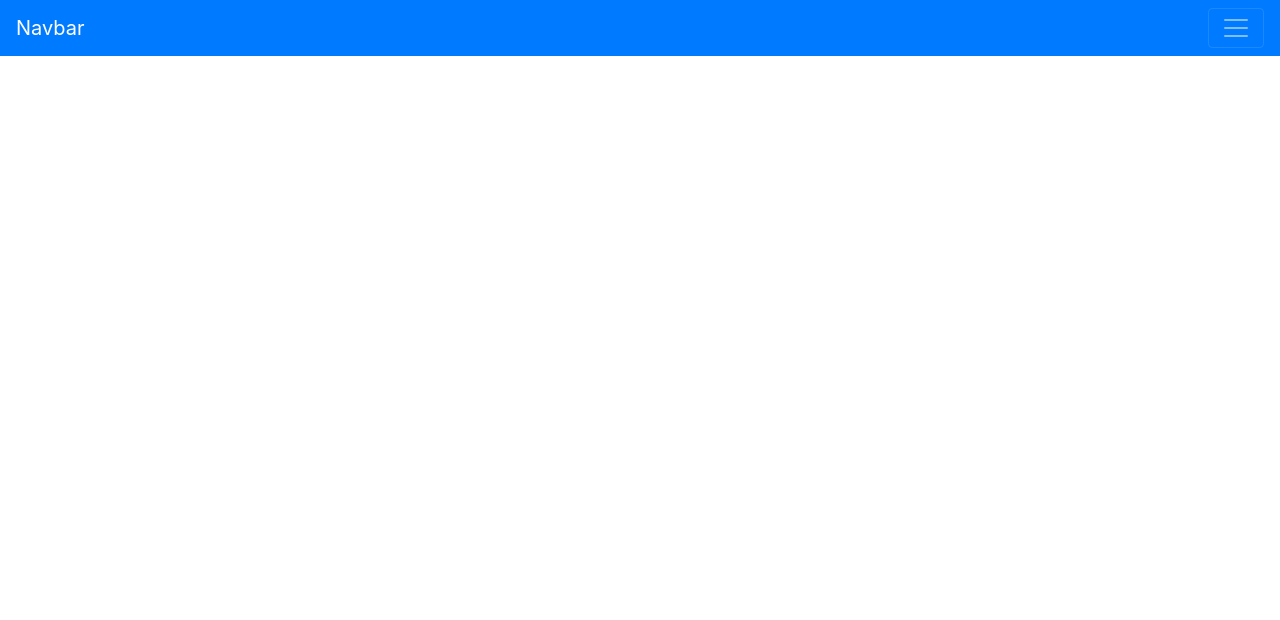
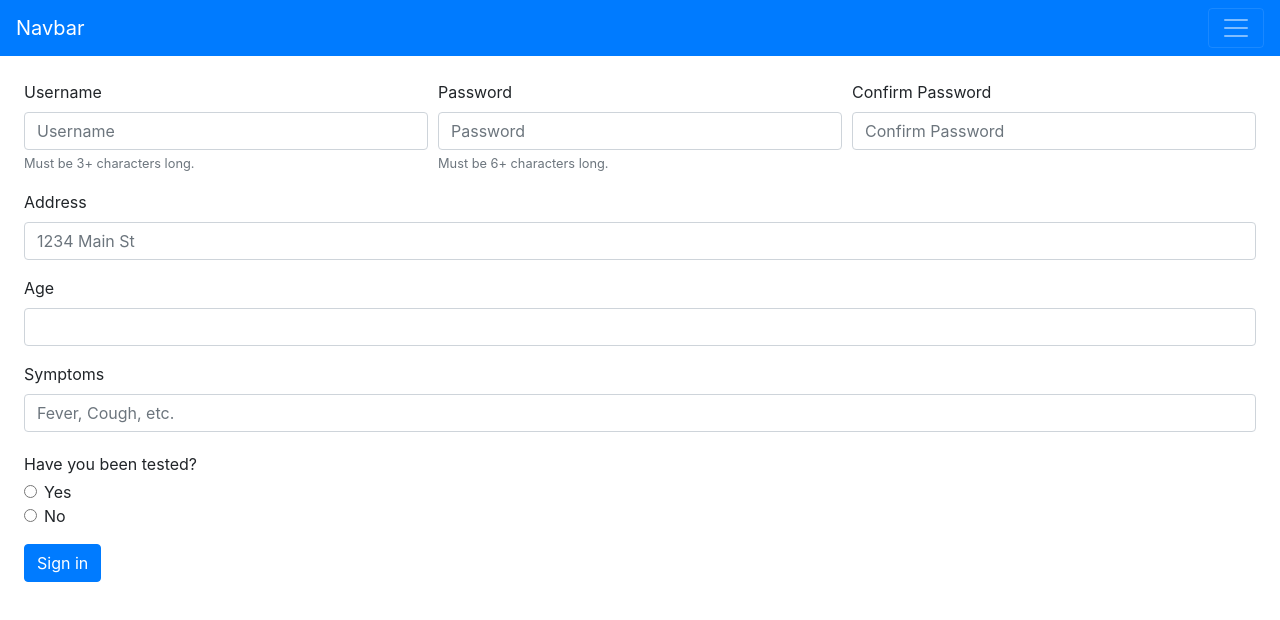
Before and after one commit to MLH-Fellowship/ttp-team-2, a React (Create React App) app: page /signup in a window 1280 px wide. Shown: the top 620 px of the page. Built offline with nearby package versions, Linux system fonts and the light colour scheme; what google-maps-react would draw is missing.

Commit message:
added signup container and view and the store

```diff
--- /dev/null
+++ b/src/components/containers/SignUpContainer.js
@@ -0,0 +1,84 @@
+import React, { Component } from "react";
+import SignUpView from "../views/SignUpView";
+import { connect } from "react-redux";
+import { signUpThunk } from "../../thunks";
+
+class SignUpContainer extends Component {
+    constructor(props) {
+        super(props);
+        this.state = {
+            username: "",
+            password: "",
+            confirmPassword: "",
+            isValidPassword: false,
+            address: "",
+            age: 0,
+            symptoms: "",
+            tested: false,
+            errors: {},
+        };
+    }
+
+    handleChange = (event) => {
+        this.setState({ [event.target.name]: event.target.value }/*, this.validatePassword*/);
+    };
+
+    handleRadio = (event) => {
+        this.setState({ tested: Boolean(event.target.value) });
+    }
+
+    validatePassword = () => {
+        const { password } = this.state;
+        const { confirmPassword } = this.state;
+        let errors = { ...this.state.errors };
+
+        let isValidPassword = true;
+
+        if (password !== confirmPassword) {
+            isValidPassword = false;
+            errors.name = "Passwords do no match.";
+        }
+
+        if (password.length < 6 || confirmPassword.length < 6) {
+            isValidPassword = false;
+            errors.name = "Password must be at least 6 characters.";
+        }
+
+        if (isValidPassword) {
+            errors.name = "Valid password";
+        }
+        this.setState({ isValidPassword, errors });
+    };
+
+    handleSubmit = (event) => {
+        event.preventDefault();
+        // Change to password validation function above later
+        if (this.state.password === this.state.confirmPassword) {
+            this.props.signUp(this.state.username, this.state.password, this.state.address, this.state.age, this.state.symptoms, this.state.tested);
+        }
+    };
+
+    render() {
+        return <SignUpView
+            handleChange={this.handleChange}
+            handleSubmit={this.handleSubmit}
+            handleRadio={this.handleRadio}
+            errors={this.state.errors}
+            isValidPassword={this.state.isValidPassword}
+        />;
+    }
+}
+
+const mapState = (state) => {
+    return {
+
+    };
+}
+
+const mapDispatch = (dispatch, ownProps) => {
+    return {
+        signUp: (email, password, address, age, symptoms, tested) => dispatch(signUpThunk(email, password, address, age, symptoms, tested, ownProps))
+    }
+}
+
+export default connect(null, mapDispatch)(SignUpContainer);
--- a/src/components/containers/index.js
+++ b/src/components/containers/index.js
@@ -1 +1,2 @@
 export { default as HomeContainer } from "./HomeContainer";
+export { default as SignUpContainer } from "./SignUpContainer";
--- a/src/components/routes/RoutesView.js
+++ b/src/components/routes/RoutesView.js
@@ -1,11 +1,12 @@
 import React from "react";
 import { Switch, Route } from "react-router-dom";
-import { HomeContainer } from "../containers";
+import { HomeContainer, SignUpContainer } from "../containers";
 
 const RoutesView = () => {
   return (
     <Switch>
       <Route exact path="/" component={HomeContainer} />
+      <Route exact path="/signup" component={SignUpContainer} />
     </Switch>
   );
 };
--- /dev/null
+++ b/src/components/views/SignUpView.js
@@ -0,0 +1,58 @@
+import React from "react";
+
+const SignUpView = (props) => {
+    return (
+        <form className="m-4" onSubmit={props.handleSubmit}>
+            <div className="form-row">
+                <div className="form-group col-md-4">
+                    <label htmlFor="username">Username</label>
+                    <input type="text" className="form-control" id="username" placeholder="Username" name="username" onChange={props.handleChange} required/>
+                    <small id="usernameHelpInline" className="text-muted">
+                        Must be 3+ characters long.
+                    </small>
+                </div>
+                <div className="form-group col-md-4">
+                    <label htmlFor="inputPassword4">Password</label>
+                    <input type="password" className="form-control" id="inputPassword4" placeholder="Password" name="password" onChange={props.handleChange} required/>
+                    <small id="passwordHelpInline" className="text-muted">
+                        Must be 6+ characters long.
+                    </small>
+                </div>
+                <div className="form-group col-md-4">
+                    <label htmlFor="inputPassword5">Confirm Password</label>
+                    <input type="password" className="form-control" id="inputPassword5" placeholder="Confirm Password" name="confirmPassword" onChange={props.handleChange} required/>
+                </div>
+            </div>
+            <div className="form-group">
+                <label htmlFor="inputAddress">Address</label>
+                <input type="text" className="form-control" id="inputAddress" placeholder="1234 Main St" name="address" onChange={props.handleChange} required/>
+            </div>
+            <div className="form-group">
+                <label htmlFor="inputAge">Age</label>
+                <input type="number" className="form-control" id="inputAge" name="age" onChange={props.handleChange} required/>
+            </div>
+            <div className="form-group">
+                <label htmlFor="inputSymptoms">Symptoms</label>
+                <input type="text" className="form-control" id="inputSymptoms" placeholder="Fever, Cough, etc." name="symptoms" onChange={props.handleChange} required/>
+            </div>
+            <div className="form-group">
+                <label className="my-1 mr-2" htmlFor="inlineFormCustomSelectPref">Have you been tested?</label>
+                <div className="form-check">
+                    <input className="form-check-input" type="radio" name="tested" id="exampleRadios1" value="true" onClick={props.handleRadio} />
+                    <label className="form-check-label" htmlFor="exampleRadios1">
+                        Yes
+                    </label>
+                </div>
+                <div className="form-check">
+                    <input className="form-check-input" type="radio" name="tested" id="exampleRadios2" value="false" onClick={props.handleRadio} />
+                    <label className="form-check-label" htmlFor="exampleRadios2">
+                        No
+                    </label>
+                </div>
+            </div>
+            <button type="submit" className="btn btn-primary">Sign in</button>
+        </form>
+    );
+}
+
+export default SignUpView;
--- a/src/components/views/index.js
+++ b/src/components/views/index.js
@@ -1 +1,2 @@
 export { default as HomeView } from "./HomeView";
+export { default as SignUpView } from "./SignUpView";
--- a/src/reducers/index.js
+++ b/src/reducers/index.js
@@ -0,0 +1 @@
+export { default as user } from "../store/utilities/user";
--- /dev/null
+++ b/src/store/utilities/user.js
@@ -0,0 +1,45 @@
+import axios from "axios";
+
+// ACTION TYPE
+const SIGN_UP = "SIGN_UP";
+
+// ACTION CREATOR
+const signUp = (user) => {
+    return {
+        type: SIGN_UP,
+        payload: user,
+    };
+};
+
+// THUNKS
+export const signUpThunk = (username, password, address, age, symptoms, tested, ownProps) => async (dispatch) => {
+    //Once server route for sign up is implemented, change the axios post route to appropriate server endpoint
+    console.log(username, password, address, age, symptoms, tested);
+    let results;
+    try {
+        results = axios.post(
+            `/api/signup`,
+            { username, password, address, age, symptoms, tested },
+            { withCredentials: true }
+        );
+    } catch (error) {
+        return dispatch(signUp({ error: error }));
+    }
+
+    try {
+        dispatch(signUp(results.data));
+        ownProps.history.push("/");
+    } catch (error) {
+        console.log(error);
+    }
+};
+
+// REDUCER
+const reducer = (state = {}, action) => {
+    switch (action.type) {
+        default:
+            return state;
+    }
+};
+
+export default reducer;
--- a/src/thunks/index.js
+++ b/src/thunks/index.js
@@ -0,0 +1 @@
+export * from "../store/utilities/user";
```
Also changed, not shown: src/reducers/utils/userReducer.js (added, +78 -0 lines).
